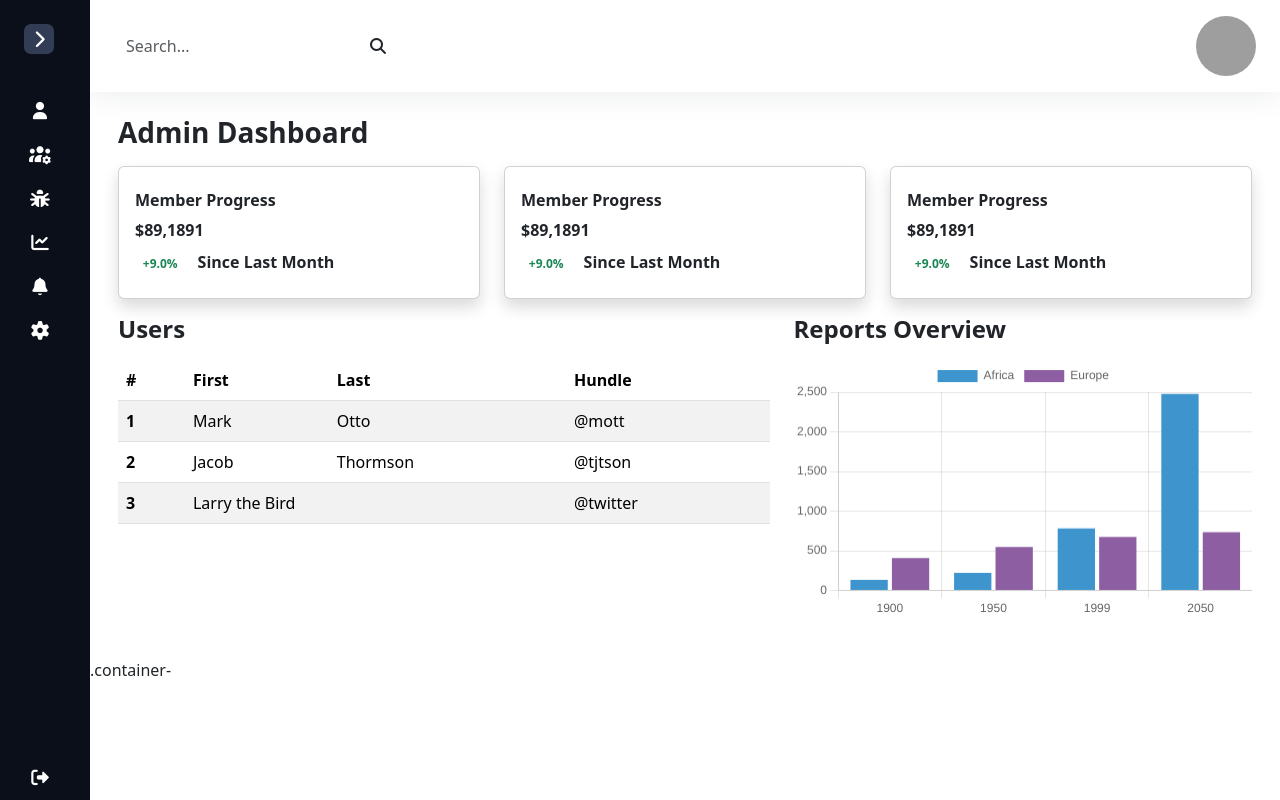
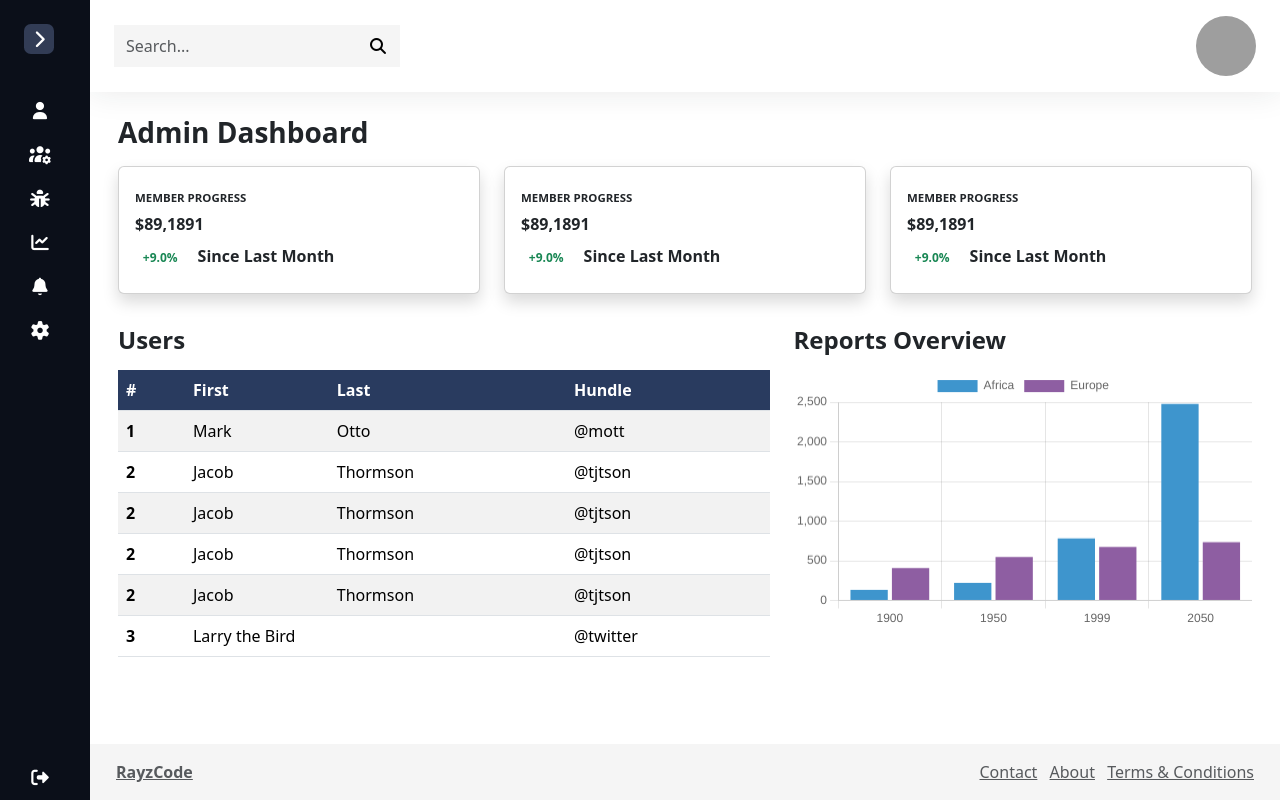
Before and after one commit to Rainer-bendera/webDevelopers, a website: page html/dashBoard.html in a window 1280 px wide. Drawn offline with nearby package versions, Linux system fonts and the light colour scheme; grey boxes are pictures that could not be loaded; files whose address does not match are found by name.

Commit message:
new changes added

```diff
--- a/css/dashBoard.css
+++ b/css/dashBoard.css
@@ -204,3 +204,78 @@ img.avatar{
     object-fit: cover;
     background-position: center;
 }
+
+.card{
+    background-color: #fff;
+    transition: .4s;
+    cursor: pointer;
+    color: #000;
+    margin-bottom: 1rem;
+    border-color: rgba(231, 234, 243, 0.7);
+}
+
+.card h6{
+    text-transform: uppercase;
+    font-size: .7161rem;
+    margin-bottom: .25rem;
+}
+
+.card:hover{
+    background: #293b5f;
+    color: #fff;
+    transform: translateY(-10.5px);
+}
+
+
+.table>thead tr{
+    color: #fff;
+    text-align: left;
+}
+
+tr.highlight th{
+    background: #293b5f;
+    color: #fff;
+}
+
+.content{
+    flex: 11 auto;
+}
+
+footer{
+    background: #f5f5f5;
+    padding: 1rem .875rem;
+}
+
+@media (min-width:768px){
+    .input-group-navbar .form-control:focus{
+        outline: none;
+        box-shadow: 0 0 0 0 rgba(255, 255, 255);
+        border: none;
+        background-color: #f5f5f5;
+    }
+
+    .input-group-navbar{
+        max-width: 320px;
+    }
+
+    .input-group-navbar .form-control{
+        color: #3e4455;
+        background-color: #f5f5f5;
+        height: calc(2.44375rem + 2px);
+    }
+
+    .input-group-navbar .btn{
+        color: #000;
+        background-color: #f5f5f5;
+        cursor: pointer;
+        z-index: 1000;
+    }
+
+    .input-group-navbar .btn:active{
+        background-color: #f5f5f5;
+    }
+
+    .navbar-expand .navbar-nav .dropdown-menu{
+        box-shadow:0.1rem .2rem rgba(0, 0, 0, .05);
+    }
+}
--- a/html/dashBoard.html
+++ b/html/dashBoard.html
@@ -222,7 +222,7 @@
                                 <h3 class="fw-bold fs-4 my-3">Users</h3>
                                     <table class="table table-striped">
                                         <thead>
-                                            <tr>
+                                            <tr class="highlight">
                                                 <th scope="col">#</th>
                                                 <th scope="col">First</th>
                                                 <th scope="col">Last</th>
@@ -237,6 +237,29 @@
                                                 <td>Otto</td>
                                                 <td>@mott</td>
                                             </tr>
+
+                                            <tr>
+                                                <th scope="row">2</th>
+                                                <td>Jacob</td>
+                                                <td>Thormson</td>
+                                                <td>@tjtson</td>
+                                            </tr>
+
+                                            <tr>
+                                                <th scope="row">2</th>
+                                                <td>Jacob</td>
+                                                <td>Thormson</td>
+                                                <td>@tjtson</td>
+                                            </tr>
+
+
+                                            <tr>
+                                                <th scope="row">2</th>
+                                                <td>Jacob</td>
+                                                <td>Thormson</td>
+                                                <td>@tjtson</td>
+                                            </tr>
+
 
                                             <tr>
                                                 <th scope="row">2</th>
@@ -262,7 +285,30 @@
                 </div>
             </main>
             <footer class="footer">
-                .container-
+                <div class="container-fluid">
+                    <div class="row text-body-secondary">
+                        <div class="col-6 text-start">
+                            <a href="#" class="text-body-secondary">
+                                <strong>RayzCode</strong>
+                            </a>
+                        </div>
+                        <div class="col-6 text-end text-body-secondary d-done d-md-block">
+                            <ul class="list-inline mb-0">
+                                <li class="list-inline-item">
+                                    <a href="#" class="text-body-secondary">Contact</a>
+                                </li>
+
+                                <li class="list-inline-item">
+                                    <a href="#" class="text-body-secondary">About</a>
+                                </li>
+
+                                <li class="list-inline-item">
+                                    <a href="#" class="text-body-secondary">Terms & Conditions</a>
+                                </li>
+                            </ul>
+                        </div>
+                    </div>
+                </div>
             </footer>
         </div>
     </div>
```
